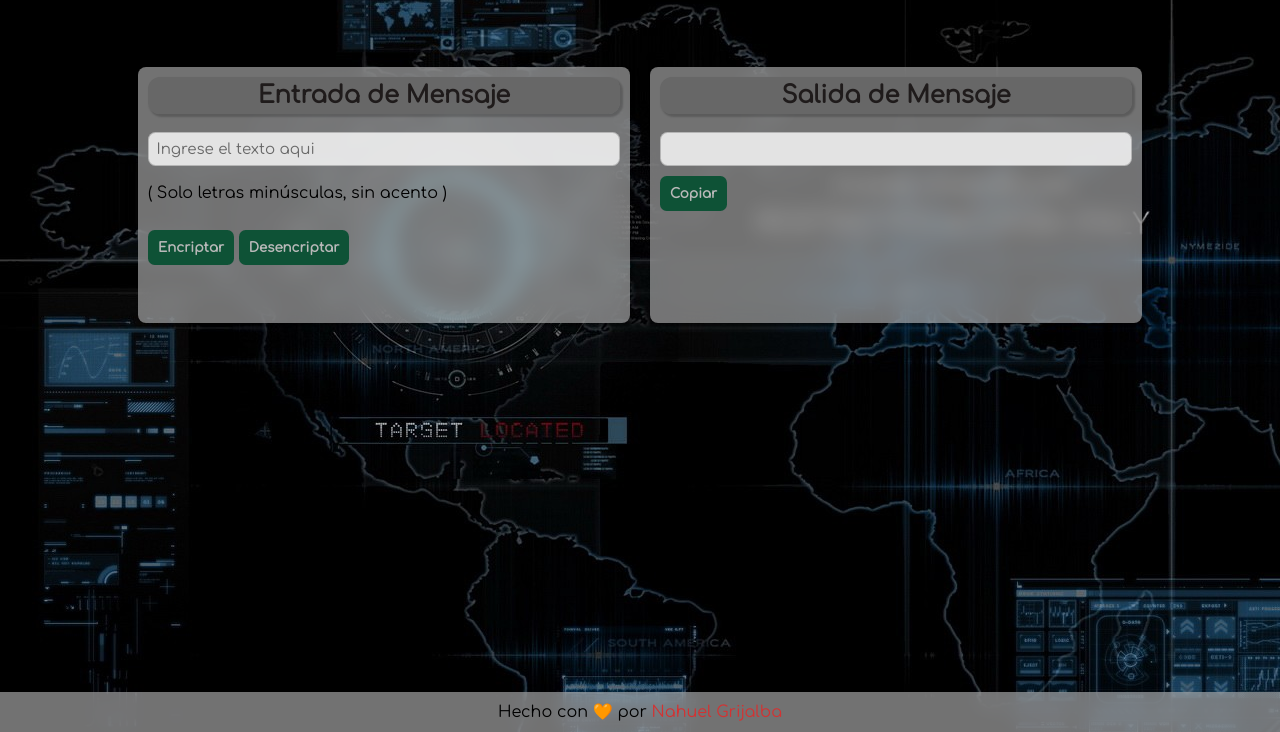
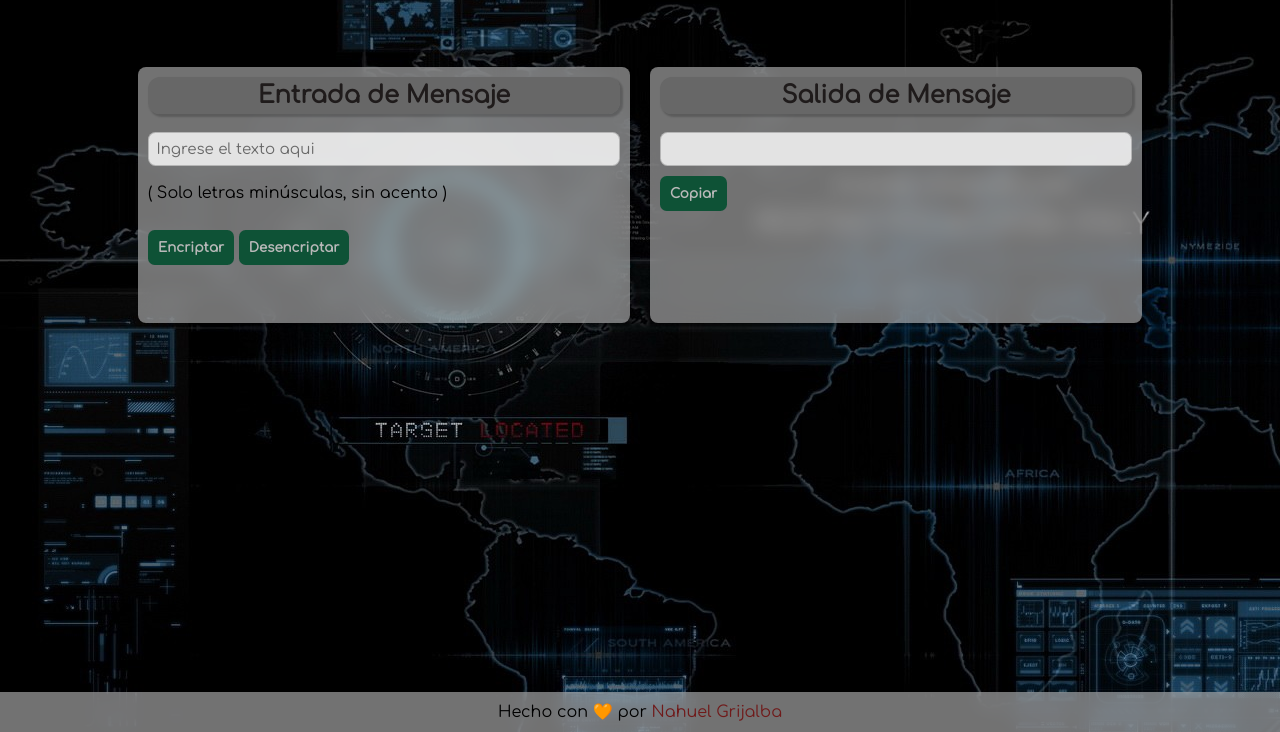
Before and after one commit to nahug07/Encriptador, a plain HTML site: page index.html in a window 1280 px wide. Shown: the part 68-800 px from the top of the page. Drawn offline with Linux system fonts and the light colour scheme.

Commit message:
cambio de color footer

```diff
--- a/style.css
+++ b/style.css
@@ -103,7 +103,7 @@ h2 {
 
 .footer div p a {
   text-decoration: none;
-  color: rgb(212, 50, 50);
+  color: rgb(112, 26, 26);
 }
 
 .footer div p a:hover {
```
